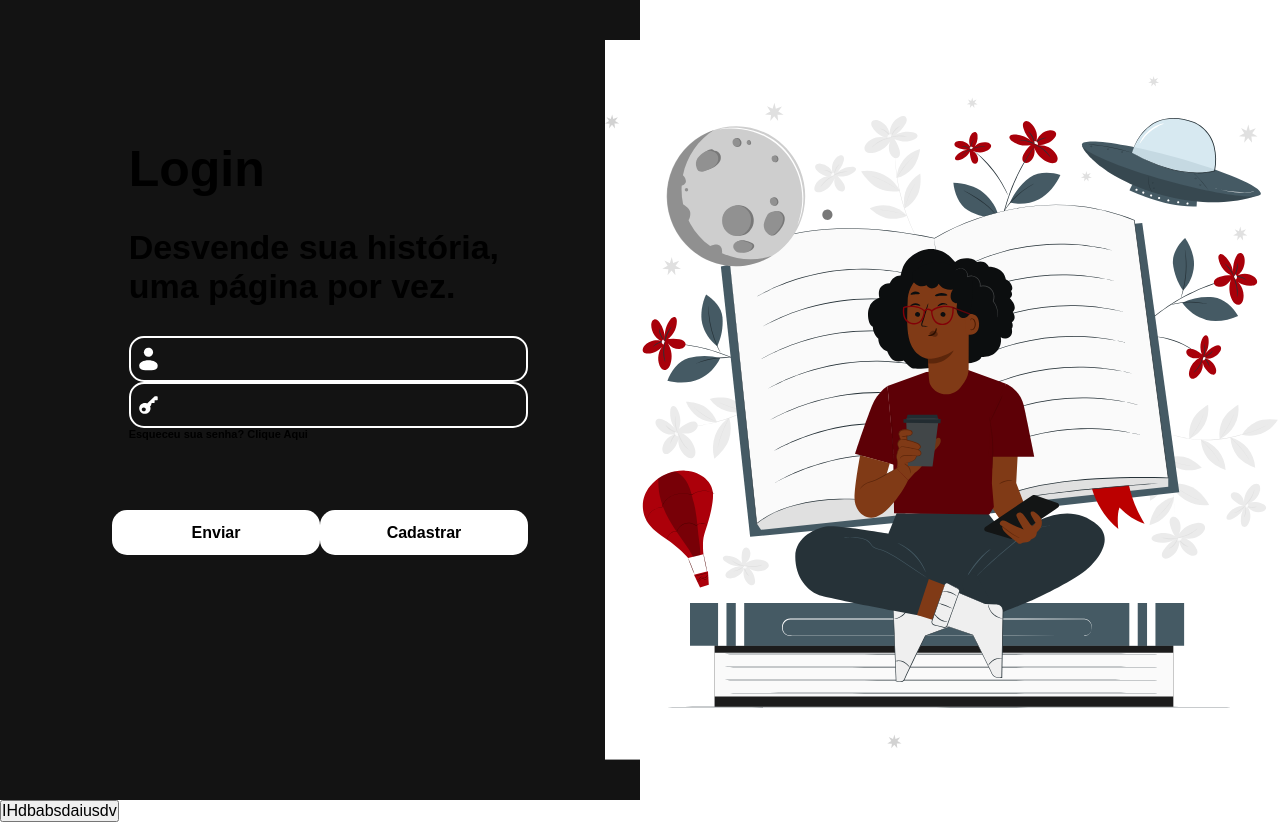
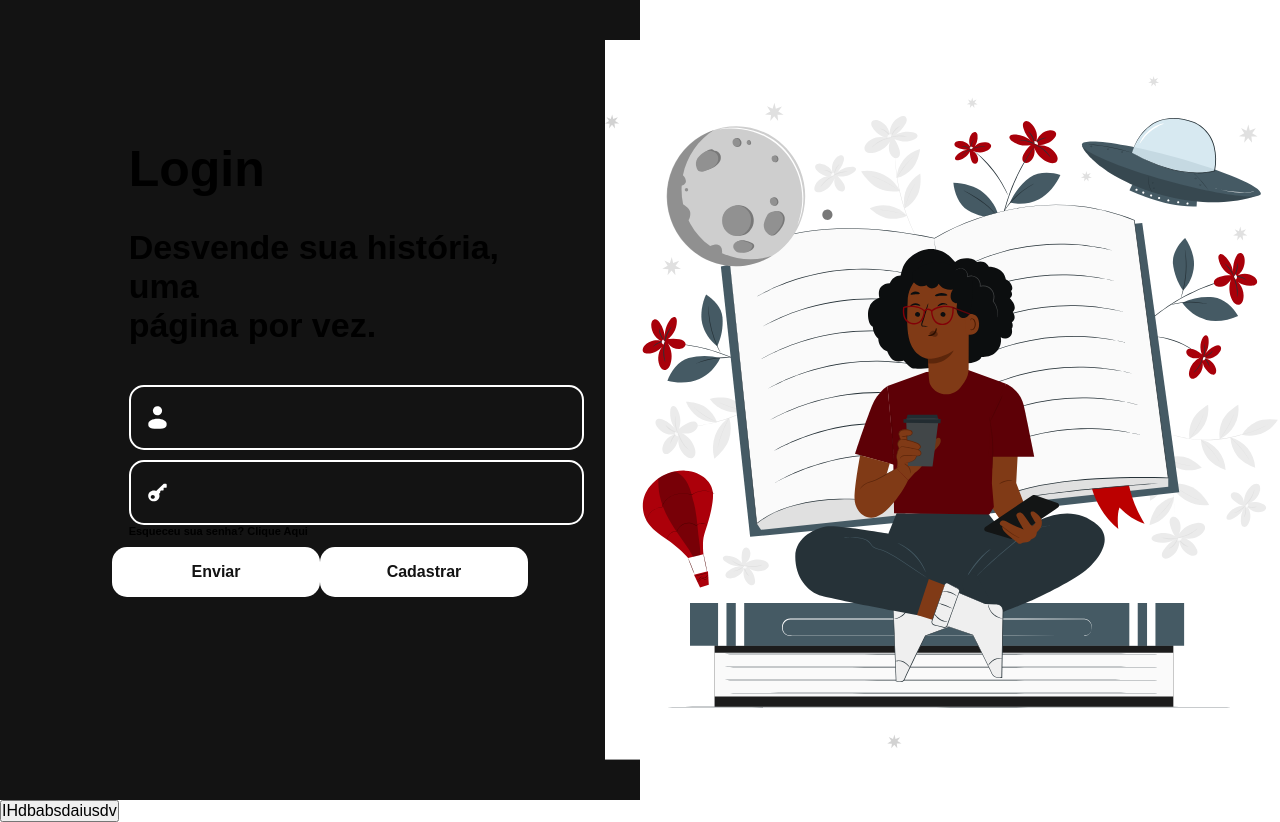
Before and after one commit to Sayd-Developer/Diario, a React (Vite) app: page /login in a window 1280 px wide. Shown: the top 822 px of the page. Built offline with nearby package versions, Linux system fonts and the light colour scheme.

Commit message:
style: :art: change Login

```diff
--- a/src/pages/Login/index.tsx
+++ b/src/pages/Login/index.tsx
@@ -1,4 +1,4 @@
-import { ContainerContent, ContainerLeft, ContainerRight, Header, Body, Footer, ContainerForm, Button, Input, GroupInput } from "./style"
+import { ContainerContent, ContainerLeft, ContainerRight, Header, Body, Footer, ContainerForm, Button, GroupInput } from "./style"
 
 import imgLogin from '../../assets/img/imgLogin.svg'
 import userLogin from "../../assets/img/userLogin.svg"
@@ -9,10 +9,12 @@ import { zodResolver } from "@hookform/resolvers/zod";
 import { z } from 'zod';
 import { useNavigate } from "react-router-dom";
 
+import { InputCustomizado } from "../../components/InputLogin/style";
+
 const schemaForm = z.object({
   login: z.object({
-    email: z.string().min(10, 'Por favor, informe seu email'),
-    password: z.string().min(6, 'Por favor, informe sua senha')
+    email: z.string().min(20, 'Por favor, informe seu email'),
+    password: z.string().min(20, 'Por favor, informe sua senha')
   })
 })
 
@@ -46,22 +48,21 @@ export default function Login() {
           <ContainerContent>
             <Header>
               <h1>Login</h1>
-              <h2>Desvende sua história, <br />
-                uma página por vez.</h2>
+              <h2>Desvende sua história,  uma<br />
+                página por vez.</h2>
             </Header>
             <Body>
               <GroupInput>
                 <img alt="" src={userLogin} width="19px" />
-                <Input {...register('login.email')} type="text" maxLength={9} />
+                <InputCustomizado {...register('login.email')} type="text" maxLength={20} />
               </GroupInput>
               {errors.login?.email?.message && (
                 <p>{errors.login?.email?.message}</p>
               )}
 
-
               <GroupInput>
                 <img src={passwordLogin} alt="" width="19px" />
-                <Input {...register('login.password')} type="text" maxLength={9} />
+                <InputCustomizado {...register('login.password')} type="text" maxLength={20} />
               </GroupInput>
               {errors.login?.password?.message && (
                 <p>{errors.login?.password?.message}</p>
--- a/src/pages/Login/style.ts
+++ b/src/pages/Login/style.ts
@@ -14,7 +14,6 @@ align-items: center;
   width: 50vw;
   height: 100vh;
   background-color: ${props => props.theme.primary};
-
 `
 export const ContainerRight = styled.div`
   display: flex;
@@ -44,53 +43,44 @@ h2 {
     font-size: 34px;
     margin-bottom: 30px;
     margin-top: 30px;
-
   }
-
 `
 export const GroupInput = styled.div`
   display: flex;
   border: 2px solid #fff;
   border-radius: 15px;
-    height: 46px;
+  height: 65px;
+  width: 455px;
 
-    padding: 8px;
-
+  padding: 17px;
+  margin-top: 10px;
 `
 export const Body = styled.div`
   margin-left: 4%;
 
   p {
+    margin-top: 10px;
     color: red;
   }
 
   h4 {
     font-size: 11px;
   }
-
 `
 export const Footer = styled.div`
   display: flex;
   flex-direction: row;
   justify-content: space-around;
-margin-top: 70px;
+  margin-top: 10px;
 `
 
-export const Input = styled.input`
-padding: 10px;
-border: none;
-width: 100%;
-outline: none;
-background-color: transparent;
-`
 export const Button = styled.button`
   border: none;
   background: #fff;
+  color: #131313;
   width: 230px;
-    height: 45px;
+  height: 50px;
   border-radius: 15px;
 
-
-    font-weight: bold;
-
+  font-weight: 800;
 `
```
Lines whose indentation alone changed are shown as unchanged.
